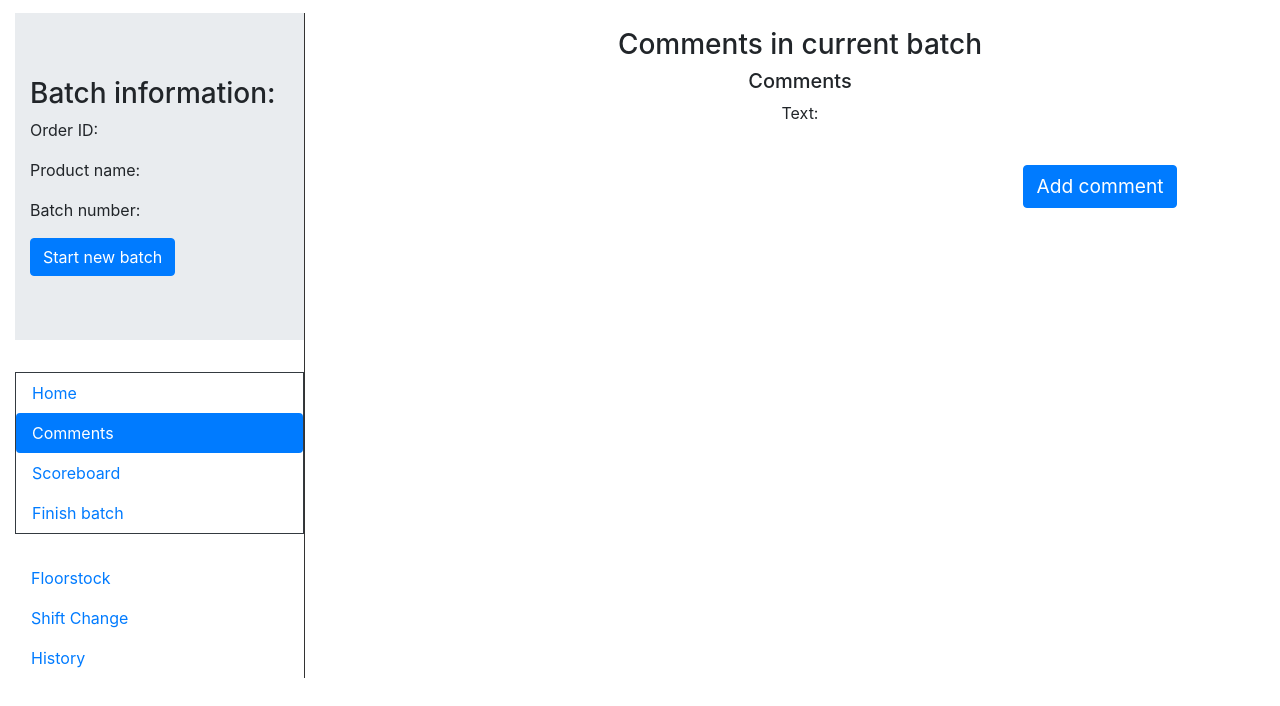
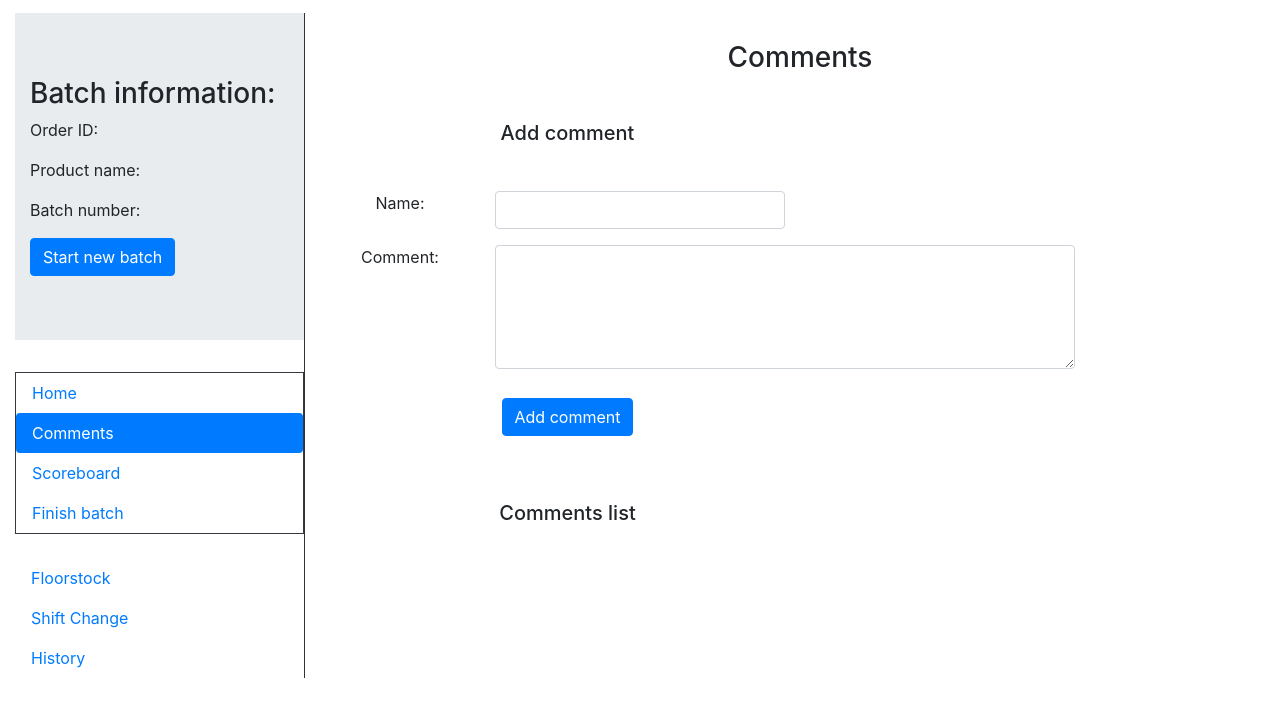
Before and after one commit to FelixDryselius/wipkand, an Angular app in the folder client/: page /comments in a window 1280 px wide. Shown: the top 706 px of the page. Built offline with nearby package versions, Linux system fonts and the light colour scheme.

Commit message:
all comment functionality on same page.

```diff
--- a/client/src/app/add-comment/add-comment.component.ts
+++ b/client/src/app/add-comment/add-comment.component.ts
@@ -17,7 +17,6 @@ export class AddCommentComponent implements OnInit {
   }
 
   newMessage(commentText) {
-    console.log(commentText.value)
     this.data.changeMessage(commentText.value)
   }
 
--- a/client/src/app/comments/comments.component.html
+++ b/client/src/app/comments/comments.component.html
@@ -1,16 +1,43 @@
 <div class="text-center" style="margin-top:15px;">
-    <h3 class="h3header">
-    {{ title }}
-  </h3>
-    <div class="notification is-primary">
+  <h3 class="mainTitleComments">
+  {{ mainTitle }}
+</h3>
+<h5 class="addCommentTitle">
+  {{ addCommentTitle }}
+</h5>
+<form class="commentForm">
 
-      <h5>Comments</h5>
-      Text: {{ message }}
+  <div class="form-group row commentInput">
+      <div class="col-lg-2">
+        <label>Name:</label>
+      </div>
+      <div class="col-lg-4">
+        <input type="text" class="form-control">
+      </div>
+  </div>
 
+<div class="form-group row">
+  <div class="col-lg-2">
+    <label>Comment:</label>
+  </div>
+  <div class="col-lg-4">
+    <textarea type="text" class="form-control commentTextarea" #commentInput></textarea>
+  </div>
+</div>
+<div class="notification is-primary">
+
+<button (click)="newCommentText(commentInput)" class="btn btn-primary btn-addComment">Add comment</button>
+
+</div>
+</form>
+
+
+<div class="text-center" style="margin-top:15px;">
+  <h5 class="commentListTitle">
+    {{ commentListTitle }}
+  </h5>
+    <div class="col-lg-12 text-left notification is-primary commentList">
+      {{ message }}
     </div>
-  <div class="btn-finishBatch">
-      <button type="submit" class="btn btn-primary finishBatchLabels"  routerLink="/comments/add-comment" routerLinkActive="active">
-        Add comment
-      </button>
+
   </div>
-  </div>
--- a/client/src/app/comments/comments.component.ts
+++ b/client/src/app/comments/comments.component.ts
@@ -8,16 +8,21 @@ import { CommentServiceService } from '../comment-service/comment-service.servic
   styleUrls: ['./comments.component.css']
 })
 export class CommentsComponent implements OnInit {
-  title = "Comments in current batch";
+  mainTitle = "Comments";
+  addCommentTitle = "Add comment";
+  commentListTitle = "Comments list";
   message:string;
 
   constructor(private data: CommentServiceService) { }
 
   ngOnInit() {
     this.data.currentMessage.subscribe(message => this.message = message)
-    console.log("this.message "+this.message)
+  }
+
+  newCommentText(commentText) {
+    console.log(commentText.value)
+    this.data.changeMessage(commentText.value)
   }
 
 
-
 }
--- a/client/src/styles.css
+++ b/client/src/styles.css
@@ -5,9 +5,7 @@
     margin-top: 40px;
 }
 
-.h3Header {
-    margin-top: 40px;
-}
+
 
 .firstInput {
     margin-left: 83px;
@@ -35,15 +33,33 @@
 
 
 
-/* Start addComment style */
+/* Start comments style */
 
 .commentForm {
-    margin-top: 10%;
-    margin-left: 25%;
+    margin-top: 5%;
 }
 
-.commentInput {
+.mainTitleComments {
+    margin-top: 3%;
+}
 
+.addCommentTitle {
+    margin-top: 5%;
+    margin-right: 50%;
+}
+
+.commentListTitle {
+    margin-top: 7%;
+    margin-right: 50%;
+}
+
+.commentList {
+    margin-top: 5%;
+}
+
+.btn-addComment {
+    margin-top: 8%;
+    margin-right: 50%;
 }
 
 .commentTextarea {
@@ -51,11 +67,9 @@
     width: 200%;
 }
 
-/* End addComment style */
+/* End comments style */
 
-.btn-addComment {
-    margin-top: 8%;
-}
+
 
 
 /* Start Navbar style */
```
Also changed, not shown: 1 other file (tests, documents, lock files or other folders).
